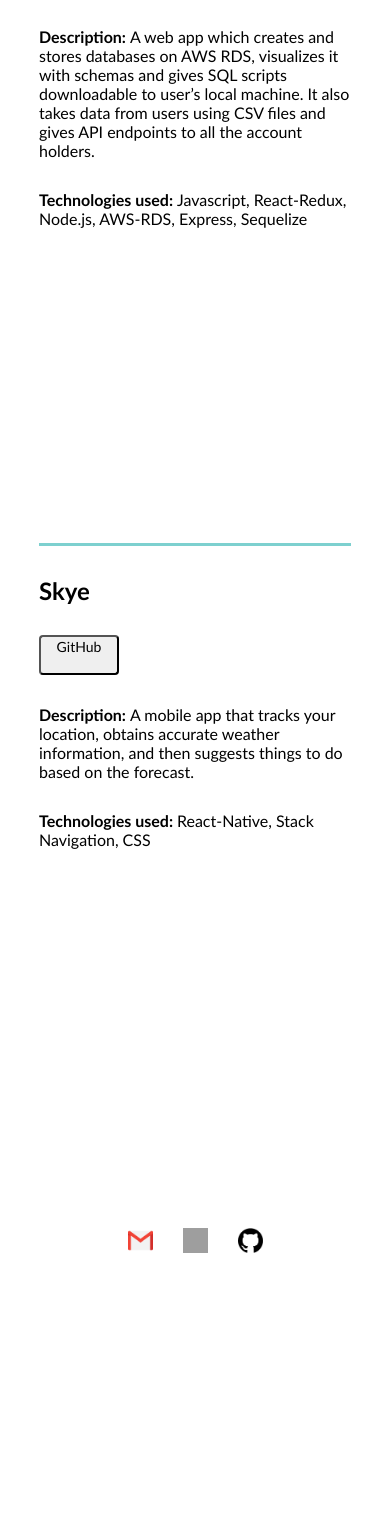
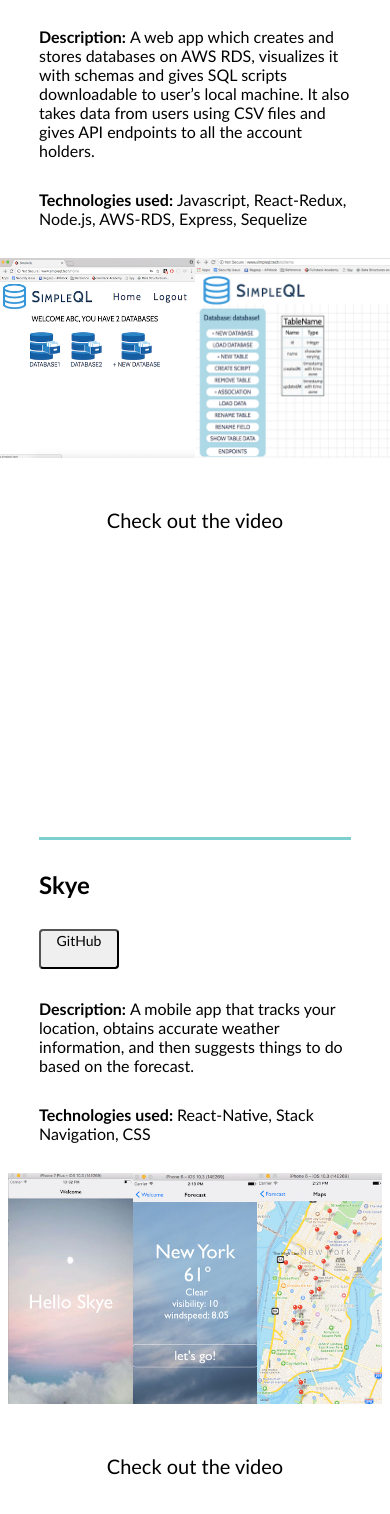
Before and after one commit to kelaiya/Portfolio, a React app: page /projects in a window 390 px wide. Shown: the part 951-2465 px from the top of the page. Before the commit the page ends 2259 px from the top, so only its background shows below. Built offline with nearby package versions, Linux system fonts and the light colour scheme; grey boxes are pictures that could not be loaded.

Commit message:
images added

```diff
--- a/client/components/Projects.js
+++ b/client/components/Projects.js
@@ -57,10 +57,15 @@ export default class Projects extends Component{
 	        		</div>
 	        		<p className="text"><b> Description: </b>A web app which creates and stores databases on AWS RDS, visualizes it with schemas and gives SQL scripts downloadable to user’s local machine. It also takes data from users using CSV files and gives API endpoints to all the account holders. </p>
 							<p className="text"><b> Technologies used: </b>Javascript, React-Redux, Node.js, AWS-RDS, Express, Sequelize </p>
-								<div className="video-wrapper">
-									<div className="video">
-										<YouTube videoId="0BrDHeQ5hxw" />
-									</div>
+							<div className="pic1">
+								<img src="/first.png" className="sample1" />
+								<img src="/third.png" className="sample1" />
+							</div>
+							<p className="videoTitle"> Check out the video </p>
+							<div className="video-wrapper">
+								<div className="video">
+									<YouTube videoId="0BrDHeQ5hxw" />
+								</div>
 		        	</div>
 		        </div>
 		        <hr className="divider" />
@@ -71,6 +76,12 @@ export default class Projects extends Component{
 		        	</div>
 		        	<p className="text"><b> Description: </b>A mobile app that tracks your location, obtains accurate weather information, and then suggests    things to do based on the forecast. </p>
 							<p className="text"><b> Technologies used: </b>React-Native, Stack Navigation, CSS </p>
+		        	<div className="pic2">
+								<img src="/1.png" className="sample2" />
+								<img src="/2.png" className="sample2" />
+								<img src="/3.png" className="sample2" />
+							</div>
+		        	<p className="videoTitle"> Check out the video </p>
 		        	<div className="video-wrapper">
 			        	<div className="video">
 			        		<YouTube videoId="iZTnL2dbpvU" />
--- a/public/style.css
+++ b/public/style.css
@@ -321,6 +321,37 @@ background-color: cream;
     font-size: 12px;
   }
 
+  .pic1{
+    display: flex;
+    justify-content: center;
+    ;
+  }
+
+  .sample1{
+    margin-bottom: 40px;
+    margin-right: 20px;
+    margin-left: 20px;
+  }
+
+  .pic2{
+    display: flex;
+    justify-content: center;
+  }
+
+  .sample2{
+    margin-bottom: 40px;
+    margin-bottom: 40px;
+    margin-left: 10px;
+    margin-right: 10px;
+  }
+
+  .videoTitle{
+    display: flex;
+    justify-content: center;
+    font-size: 20px;
+    font-family: "Trebuchet MS", Helvetica, sans-serif;
+  }
+
   @media screen and (max-width:959px){
     .title{
       width: 100%;
@@ -340,4 +371,17 @@ background-color: cream;
       font-size: 20px;
       margin-left: 25px;
     }
+
+    .sample1{
+      width: 200px;
+      height: 200px;
+      margin: 0px;
+      margin-bottom: 30px;
+    }
+
+    .sample2{
+      width: 32%;
+      margin: 0px;
+      margin-bottom: 30px;
+    }
   }
```
Also changed, not shown: public/1.png (added), public/2.png (added), public/3.png (added), public/4.png (added), public/bundle.js, public/first.png (added), public/sec.png (added), public/third.png (added), 1 other file.
